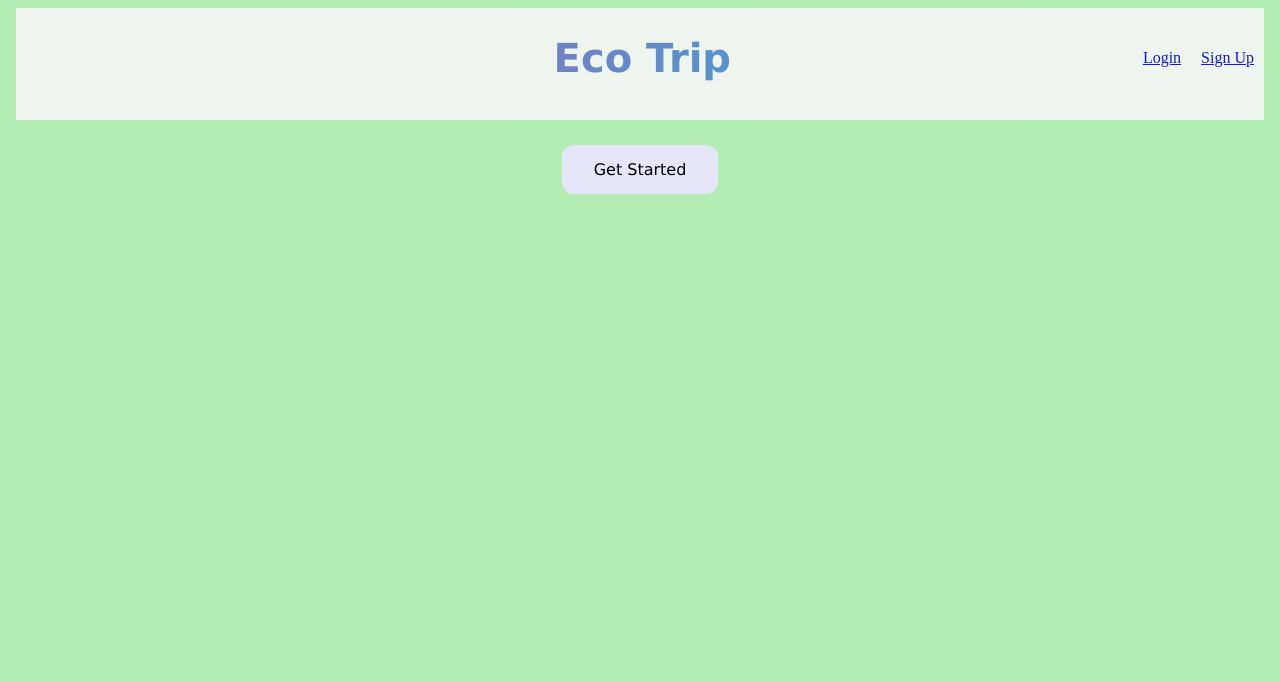
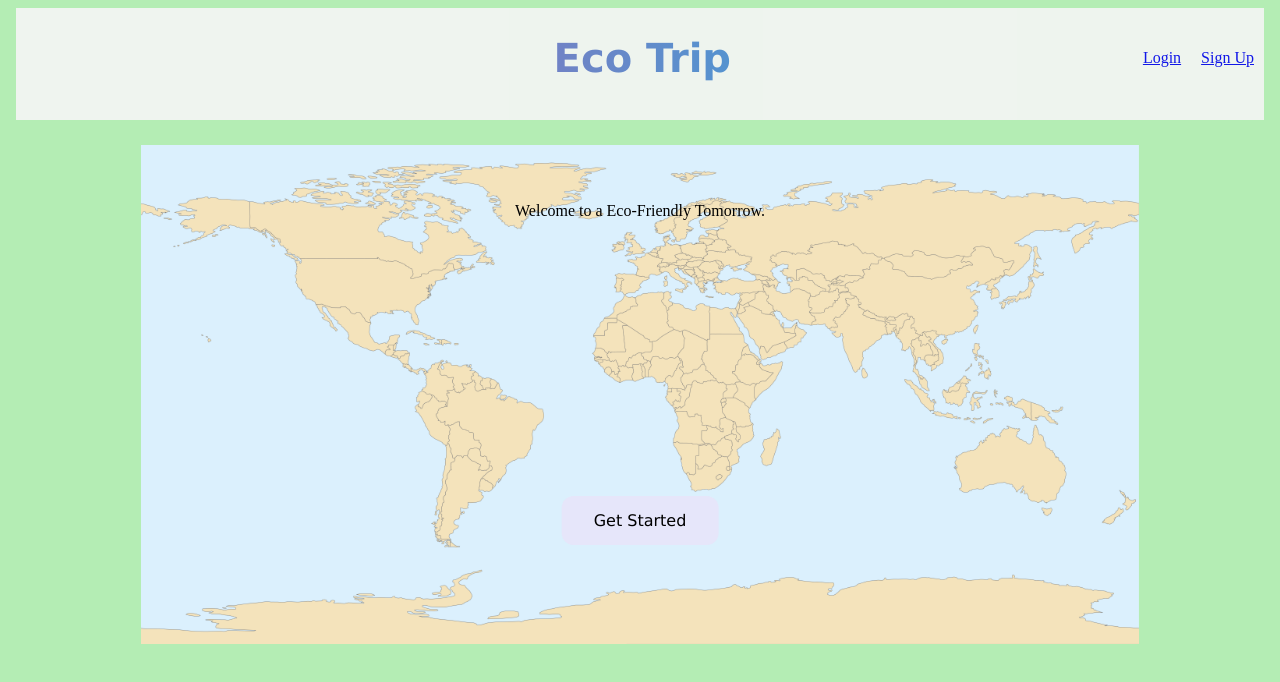
Before and after one commit to hanmosh/EcoTrip, a React (Create React App) app in the folder milestone-3/my-app/frontend/: page / in a window 1280 px wide. Shown: the top 682 px of the page. Built offline with nearby package versions, Linux system fonts and the light colour scheme.

Commit message:
Homepage background image

```diff
--- a/milestone-3/my-app/frontend/src/components/home/RecipePreview.tsx
+++ b/milestone-3/my-app/frontend/src/components/home/RecipePreview.tsx
@@ -1,23 +1,24 @@
 import React from 'react';
 import { Link } from 'react-router-dom';
 import { Recipe } from "../recipeData"
-
+import worldmap from './worldmap.png'
 
 function RecipePreview (props: Recipe){
     let hRef = props.buttonHref
     return(
         <div className = "recipe-container">
-            {/* <h2>{props.name}</h2>
-            <img src = {props.image}
-            alt = {props.imgAltName}
-            width="350"
-            ></img>
-            <p>{props.description}</p>    */}
-            <Link to = {hRef}>
-                <button className='button-1'>
-                    Get Started
-                </button>
-            </Link>
+            <div className = "app" style={{ position: "relative" }}>
+                <img src={worldmap} style={{ width: "100%" }} />
+                <div style={{ position: "absolute", top: "75%", left: "50%", transform: "translate(-50%, -50%)" }}>
+                    <Link to = {hRef}>
+                        <button className='button-1'>
+                            Get Started
+                        </button>
+                    </Link>
+
+                </div>
+                <p style={{ position: "absolute", top: "10%", left: "50%", transform: "translate(-50%, -50%)" }}><span>Welcome</span> to a Eco-Friendly Tomorrow.</p>
+            </div>
         </div>
     )
 };
--- a/milestone-3/my-app/frontend/src/components/home/home.css
+++ b/milestone-3/my-app/frontend/src/components/home/home.css
@@ -22,6 +22,22 @@ h2 {
 
 }
 
+app{
+    max-width: 50%;
+    height: auto;
+    position:relative;
+    /*background-image: url('milestone-3/my-app/frontend/public/worldmap.png');
+    background-size: contain;
+    background-position: center;
+    background-repeat: no-repeat;
+    height: auto;*/
+
+}
+
+.app img {
+    width: 100%;
+  }
+
 button{
     font-family: Verdana, Geneva, Tahoma, sans-serif;
     border-radius: 12px;
@@ -35,6 +51,10 @@ button{
     font-size: 16px;
     transition-duration: 0.2s;
     margin-bottom: 2%;
+    position:absolute;
+    top: 50%;
+    left:50%;
+    transform: translate(-50%,-50%);
 }
 
 button:hover {
@@ -42,3 +62,8 @@ button:hover {
     color: white;
     cursor: pointer
 }
+
+.welcome{
+    font-family: Verdana, Geneva, Tahoma, sans-serif;
+    font-size: 100px;
+}
--- a/milestone-3/my-app/frontend/src/components/menu/menu.css
+++ b/milestone-3/my-app/frontend/src/components/menu/menu.css
@@ -24,6 +24,4 @@ html {
     display: flex;
     flex-direction: row;
     justify-content: space-between;
-    width: 100%;
-    position: absolute;
 }
--- a/milestone-3/my-app/frontend/src/components/menu/menu.tsx
+++ b/milestone-3/my-app/frontend/src/components/menu/menu.tsx
@@ -1,4 +1,4 @@
-import React, { useState, useEffect } from "react";
+import React from "react";
 import { Link } from 'react-router-dom';
 
 export default function Menu() {
@@ -6,21 +6,15 @@ export default function Menu() {
     <div className="clickable-images">
 
       <Link to='/form'>
-        <a>
-          <img src= "https://cdn-icons-png.flaticon.com/512/2988/2988198.png" alt= "calculator" height="400" width="400"/>
-        </a>
+        <img src="https://cdn-icons-png.flaticon.com/512/2988/2988198.png" alt="calculator" height="400" width="400" />
       </Link>
 
       <Link to='/form'>
-        <a>
-          <img src= "https://www.pngplay.com/wp-content/uploads/6/Airplane-Transparent-PNG.png" alt= "plane" height="400" width="400"/>
-        </a>
+        <img src="https://www.pngplay.com/wp-content/uploads/6/Airplane-Transparent-PNG.png" alt="plane" height="400" width="400" />
       </Link>
 
       <Link to='/form'>
-        <a>
-          <img src= "https://starpng.com/public/uploads/preview/handshake-transparent-png-image-101577197248lxk7urbwp2.png" alt= "handshake" height="400" width="400"/>
-        </a>
+        <img src="https://starpng.com/public/uploads/preview/handshake-transparent-png-image-101577197248lxk7urbwp2.png" alt="handshake" height="400" width="400" />
       </Link>
 
     </div>
```
Also changed, not shown: milestone-3/my-app/frontend/src/components/home/home.tsx (line endings or trailing spaces), milestone-3/my-app/frontend/src/components/home/worldmap.png (added).
